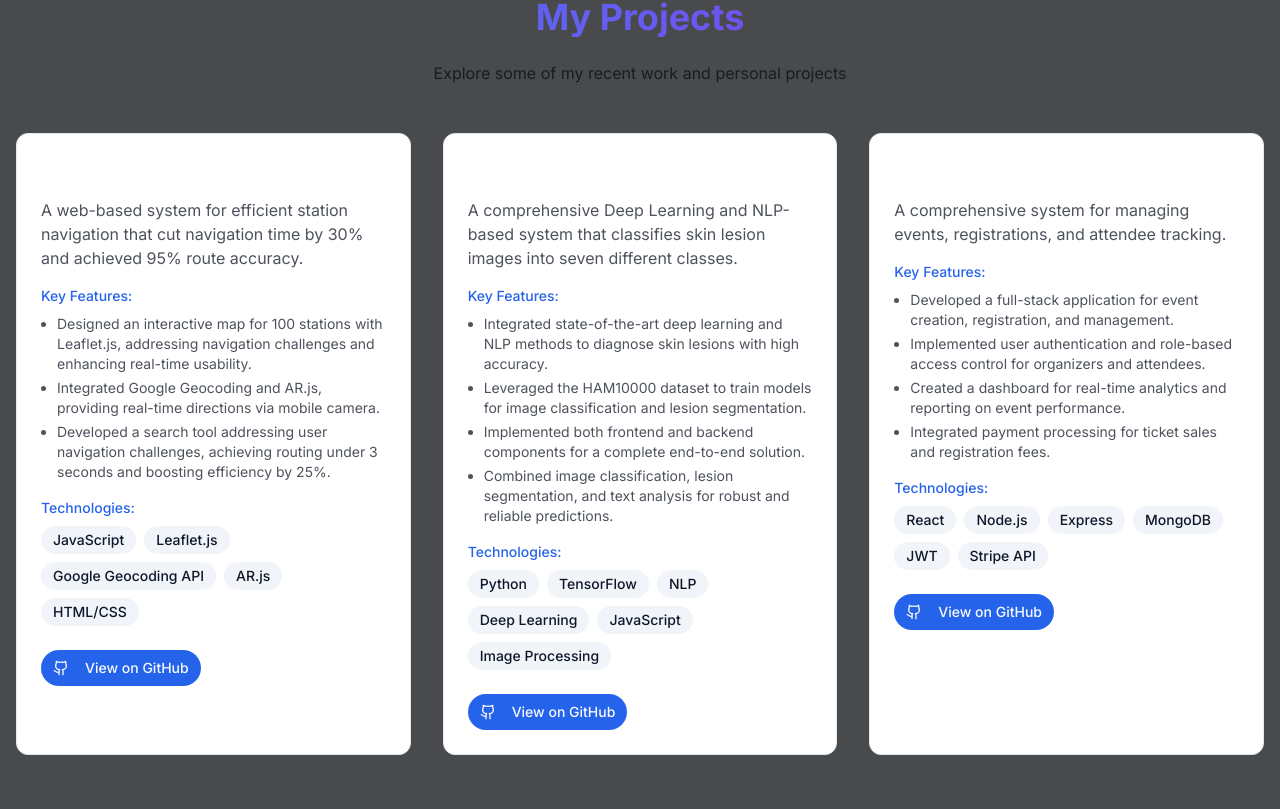
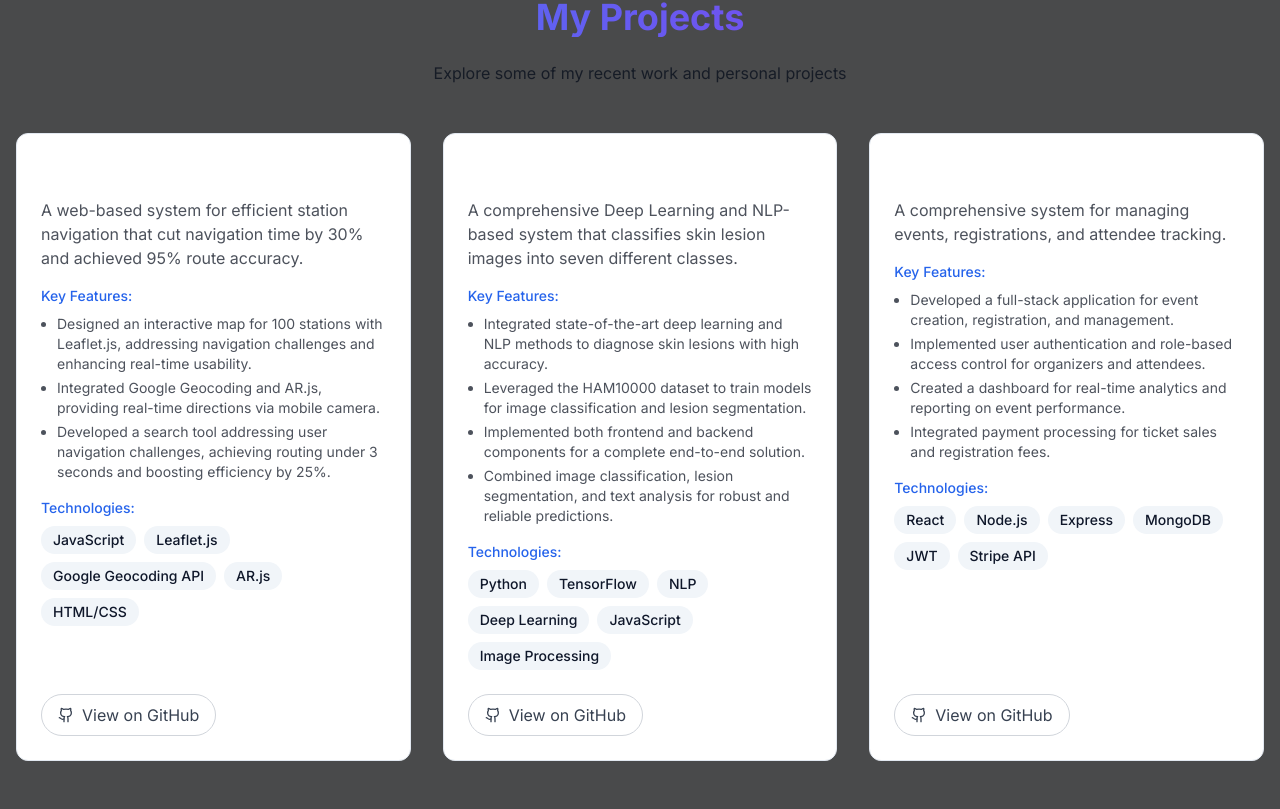
Before and after one commit to NAKULMAK05/Nakul-Portfolio, a Next.js app: page / in a window 1280 px wide. Shown: the part 2371-3180 px from the top of the page. Built offline with nearby package versions, Linux system fonts and the light colour scheme.

Commit message:
Update Projects.tsx

```diff
--- a/components/Projects.tsx
+++ b/components/Projects.tsx
@@ -2,7 +2,6 @@
 
 import { motion } from "framer-motion"
 import { Github } from "lucide-react"
-import { Button } from "@/components/ui/button"
 
 const projects = [
   {
@@ -45,11 +44,6 @@ const projects = [
 ]
 
 export default function Projects() {
-  const handleRedirect = (url: string) => {
-    // Use window.open to open the URL in a new tab
-    window.open(url, "_blank", "noopener,noreferrer")
-  }
-
   return (
     <section id="projects" className="py-20 bg-muted/30">
       <div className="container mx-auto px-4">
@@ -74,7 +68,7 @@ export default function Projects() {
               whileInView={{ opacity: 1, y: 0 }}
               viewport={{ once: true }}
               transition={{ duration: 0.5, delay: index * 0.1 }}
-              className="project-card group"
+              className="project-card group flex flex-col"
             >
               <h3 className="text-xl font-semibold mb-3">{project.title}</h3>
               <p className="text-foreground/70 mb-4">{project.description}</p>
@@ -99,14 +93,14 @@ export default function Projects() {
                 </div>
               </div>
               <div className="flex gap-4 mt-auto">
-                <Button
-                  variant="default"
-                  size="sm"
-                  className="rounded-full"
-                  onClick={() => handleRedirect(project.github)}
+                <a
+                  href={project.github}
+                  target="_blank"
+                  rel="noopener noreferrer"
+                  className="rounded-full inline-flex items-center px-4 py-2 border border-gray-300 bg-white text-gray-700 hover:bg-gray-100 transition-colors"
                 >
                   <Github className="mr-2 h-4 w-4" /> View on GitHub
-                </Button>
+                </a>
               </div>
             </motion.div>
           ))}
```
